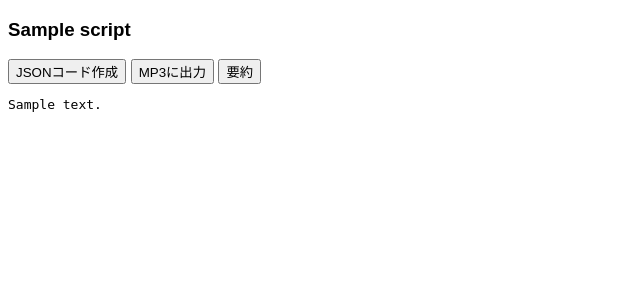
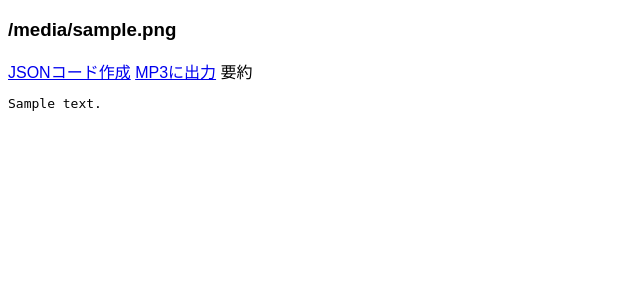
Before and after one commit to Kenta-Oe/code_woek, a Flask app: template ai-podcaster_python/text/templates/history.html in a window 1280 px wide. Shown: the part 113-413 px from the top of the page, without its empty margins (0-640 px from the left). Run offline with Flask 3, Linux system fonts and the light colour scheme; the template is opened without the code that fills it: most values are stand-ins (such as "Sample title", 1, 10 or a date in 2020); parts of the project's set-up code (start-up, migrations or seed data) failed here and were passed over.

Commit message:
Add history.html to ai-podcaster_python/text/templates directory

```diff
--- a/ai-podcaster_python/text/templates/history.html
+++ b/ai-podcaster_python/text/templates/history.html
@@ -26,17 +26,13 @@
         {% endwith %}
 
         <div class="scripts-list">
-            {% for script in scripts %}
+            {% for script in scripts[::-1] %}
             <div class="script-item">
-                <h3>{{ script.title }}</h3>
-                <div class="script-actions">
-                    <form method="post" action="{{ url_for('index') }}" class="inline-form">
-                        <input type="hidden" name="script_text" value="{{ script.content }}">
-                        <input type="hidden" name="title" value="{{ script.title }}">
-                        <button type="submit" name="create_json" class="btn secondary">JSONコード作成</button>
-                        <button type="submit" name="create_mp3" class="btn secondary">MP3に出力</button>
-                        <button type="submit" name="summarize" class="btn secondary">要約</button>
-                    </form>
+                <h3>{{ script.filename }}</h3>
+                <div class="script-buttons">
+                    <a href="{{ url_for('create_json_from_history', filename=script.filename) }}" class="script-button">JSONコード作成</a>
+                    <a href="{{ url_for('generate_mp3_from_history', filename=script.filename) }}" class="script-button">MP3に出力</a>
+                    <span class="script-button">要約</span>
                 </div>
                 <div class="script-content">
                     <pre>{{ script.content }}</pre>
@@ -45,5 +41,17 @@
             {% endfor %}
         </div>
     </div>
+
+    <script>
+        // フラッシュメッセージの自動非表示
+        document.addEventListener('DOMContentLoaded', function() {
+            setTimeout(function() {
+                var flashMessages = document.querySelector('.flash-messages');
+                if (flashMessages) {
+                    flashMessages.style.display = 'none';
+                }
+            }, 3000);
+        });
+    </script>
 </body>
 </html>
```
